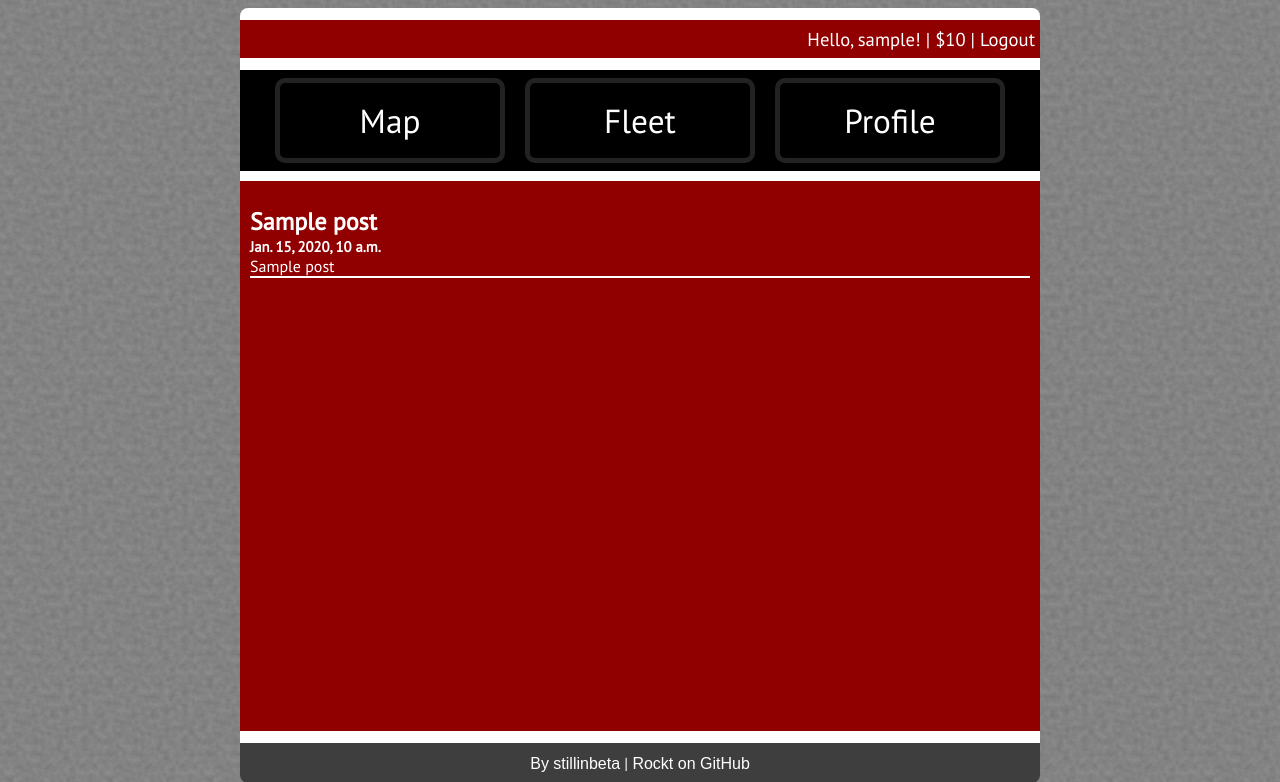
After one commit to stillinbeta/rockt, a Django app: template blog/templates/blog.html in a window 1280 px wide. The commit adds this page. Shown: the top 782 px of the page. Run offline with Django 3.2, Linux system fonts and the light colour scheme; the template is opened without the code that fills it: most values are stand-ins (such as "Sample title", 1, 10 or a date in 2020).

Commit message:
Added a blog app

```diff
--- /dev/null
+++ b/blog/templates/blog.html
@@ -0,0 +1,14 @@
+{% extends 'base.html' %}
+{% load markup %}
+{% block title %}Blog{% endblock %}
+{% block content %}
+<div id="blog">
+    {% for post in object_list %}
+        <div class="post">
+            <h2 class="title">{{ post.title }}</h2>
+            <h3 class="date">{{ post.date|date:"DATETIME_FORMAT" }}</h3>
+            <div class="body">{{ post.post|markdown }}</div>
+        </div>
+    {% endfor %}
+</div>
+{% endblock %}
--- /dev/null
+++ b/blog/views.py
@@ -0,0 +1 @@
+# Create your views here.
--- a/settings.py
+++ b/settings.py
@@ -81,9 +81,11 @@ INSTALLED_APPS = (
     'django.contrib.contenttypes',
     'django.contrib.sessions',
     'django.contrib.messages',
+    'djangorestframework',
+    'django.contrib.markup',
     'rockt.game',
     'rockt.registration',
-    'djangorestframework',
+    'rockt.blog',
 )
 
 AUTH_PROFILE_MODULE = 'game.UserProfile'
--- a/static/style.css
+++ b/static/style.css
@@ -324,3 +324,16 @@ a:hover {
         padding: 0;
         list-style: none;
     }
+
+#blog .post {
+    border-bottom: 2px solid white;
+}
+
+    #blog .post .title , #blog .post .date{
+        padding: 0;
+        margin: 0;
+    }
+
+    #blog .post .date {
+        font-size: 11pt;
+    }
--- a/urls.py
+++ b/urls.py
@@ -17,6 +17,7 @@ urlpatterns = patterns('',
 
     (r'^admin/', include(admin.site.urls)),
     (r'^registration/', include('registration.urls')),
+    (r'^blog/', include('blog.urls')),
     url(r'^login/', 'django.contrib.auth.views.login', name='login'),
     url(r'^logout/', 'django.contrib.auth.views.logout', name='logout'),
     url(r'^map/$', 'game.views.web.fleet_map', name='map'),
```
Also changed, not shown: blog/admin.py (added, +9 -0 lines), blog/models.py (added, +14 -0 lines), blog/tests.py (added, +16 -0 lines), blog/urls.py (added, +13 -0 lines), blog/__init__.py (added).
